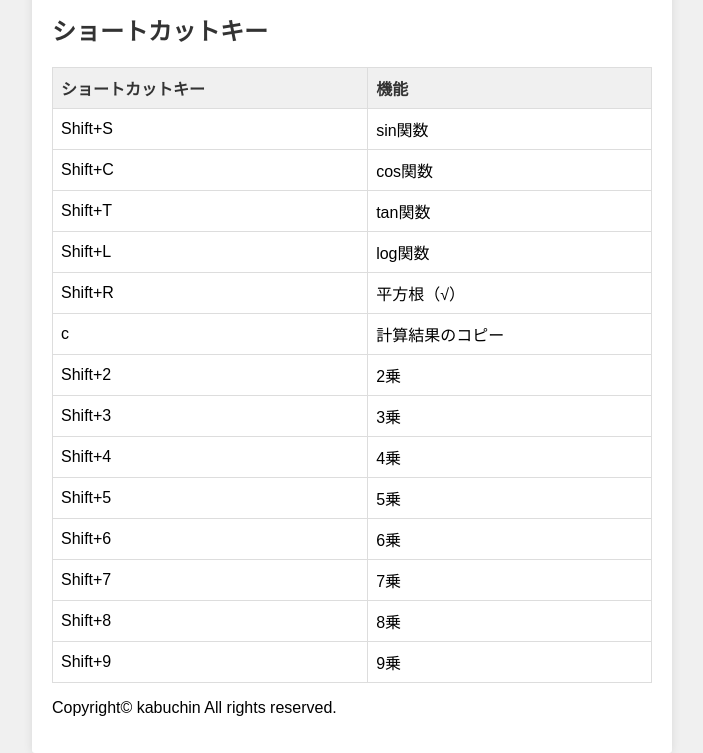
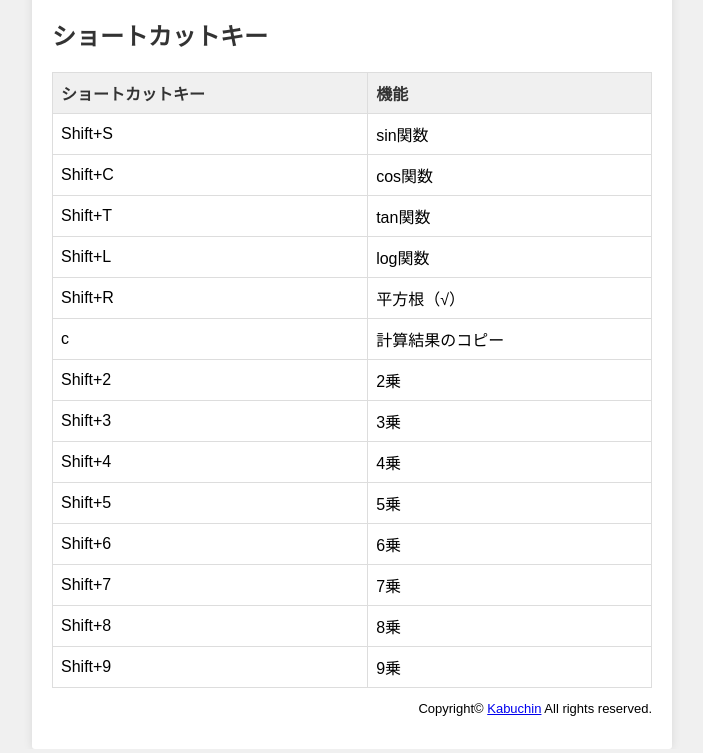
Before and after one commit to kabuchin/dentaku, a plain HTML site: page explain/index.html in a window 1280 px wide. Shown: the part 680-1433 px from the top of the page, without its empty margins (288-991 px from the left). Drawn offline with Linux system fonts and the light colour scheme.

Commit message:
Add files via upload

```diff
--- a/explain/index.html
+++ b/explain/index.html
@@ -1,6 +1,7 @@
 <!DOCTYPE html>
 <html>
 <head>
+<link rel="icon" href="../icon.ico" type="image/x-icon" />
 <title>電卓アプリケーション</title>
 <style>
 body {
@@ -153,7 +154,7 @@ th {
 <td>9乗</td>
 </tr>
 </table>
-<p>Copyright© kabuchin All rights reserved.</p> <!-- コピーライト表記を追加 -->
+<p style="font-size: small; text-align: right;">Copyright© <a href="https://23o7.site/">Kabuchin</a> All rights reserved.</p>
 </div>
 </body>
 </html>
```
Also changed, not shown: index.html (+2 -1 lines), icon.ico (added).
